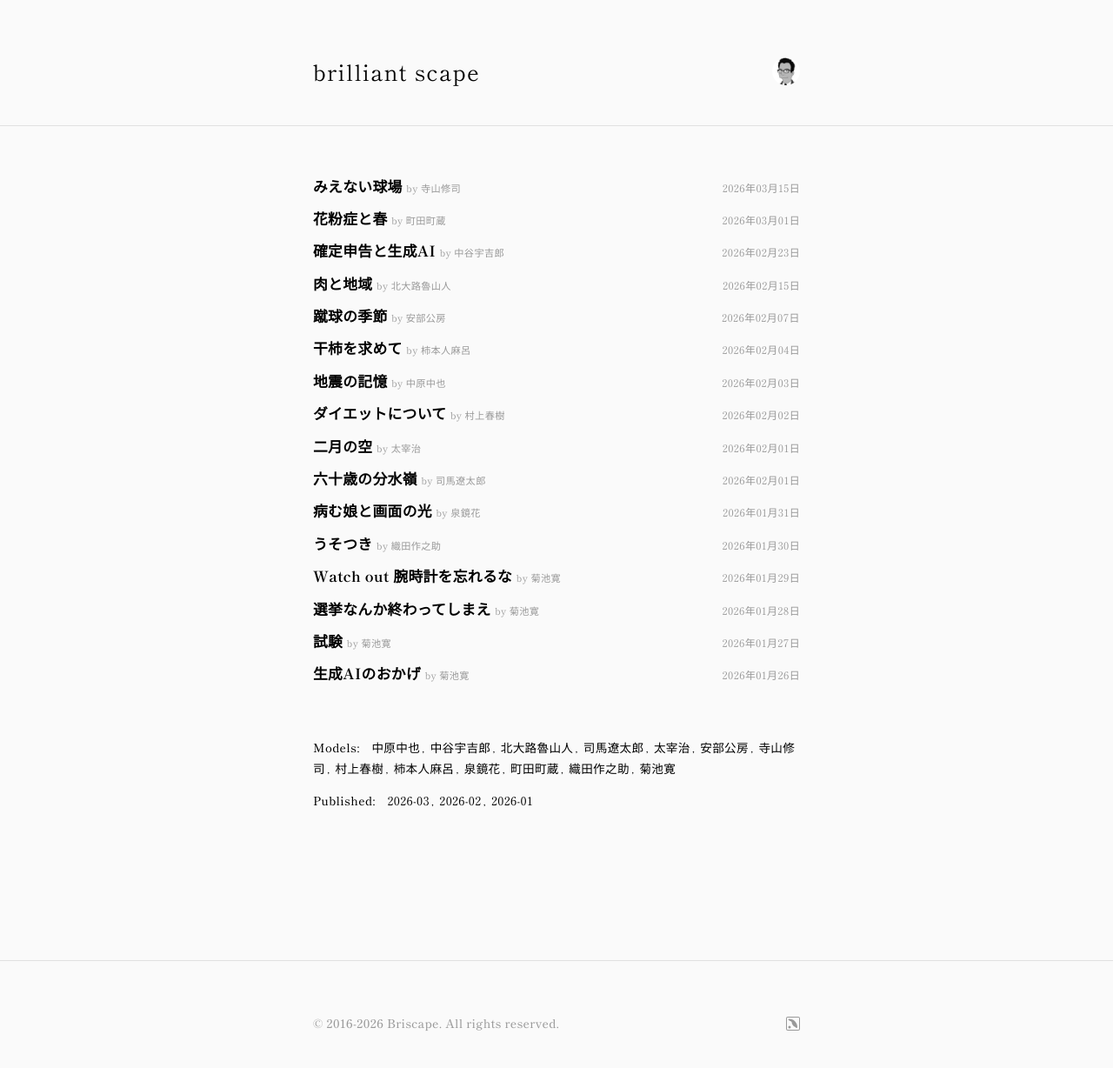
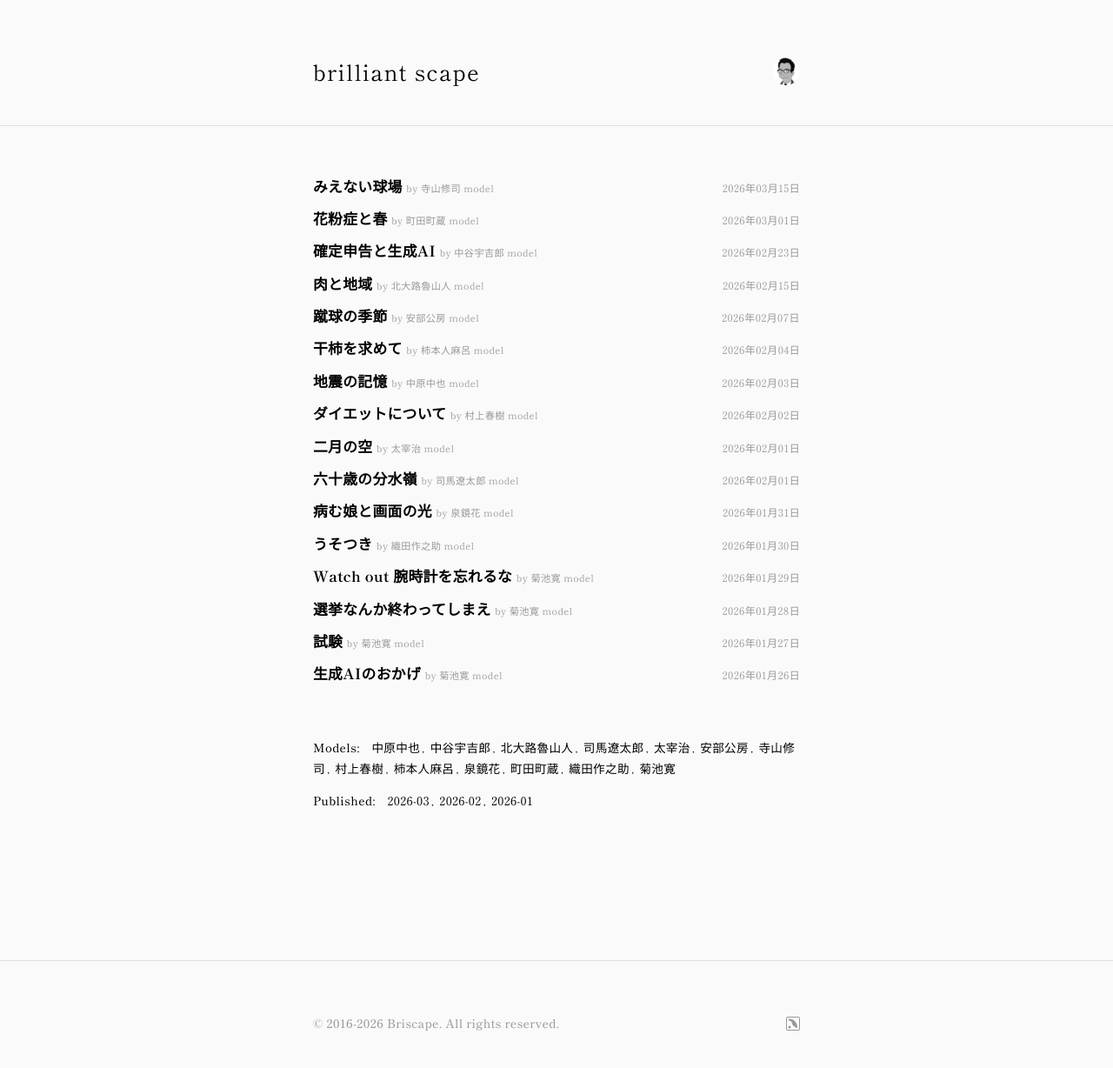
Before and after one commit to champlasonic/logs4me, a Jekyll site: the page built from index.md, in a window 1280 px wide. Shown: the whole page at 87% size. Built offline with Jekyll 4.4.1, drawn with Linux system fonts in a browser that asks for light colours; some web fonts are replaced.

Commit message:
Add 'model' suffix to model name in post list
Co-Authored-By: Claude Sonnet 4.6 <noreply@anthropic.com>

```diff
--- a/index.md
+++ b/index.md
@@ -8,7 +8,7 @@ title: home
   <article class="post-item">
     <div class="post-item-header">
       <h2 class="post-item-title">
-        <a href="{{ post.url | relative_url }}">{{ post.title }}</a>{% if post.model %}{% assign model_url = site.model_permalinks[post.model] | default: post.model | slugify %} <span class="post-item-model">by <a href="{{ site.baseurl }}/model/{{ model_url }}/">{{ post.model }}</a></span>{% endif %}
+        <a href="{{ post.url | relative_url }}">{{ post.title }}</a>{% if post.model %}{% assign model_url = site.model_permalinks[post.model] | default: post.model | slugify %} <span class="post-item-model">by <a href="{{ site.baseurl }}/model/{{ model_url }}/">{{ post.model }}</a> model</span>{% endif %}
       </h2>
       <div class="post-item-meta">
         <time datetime="{{ post.date | date_to_xmlschema }}">
```
